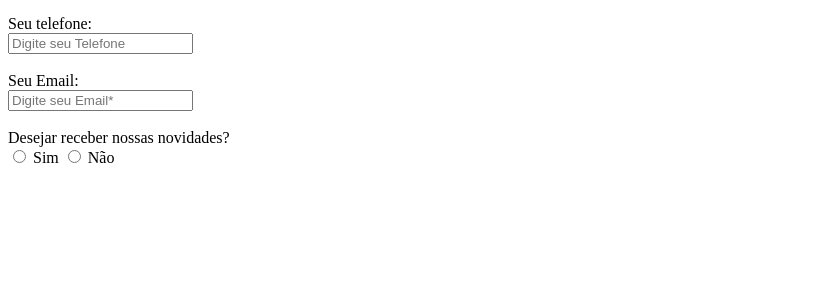
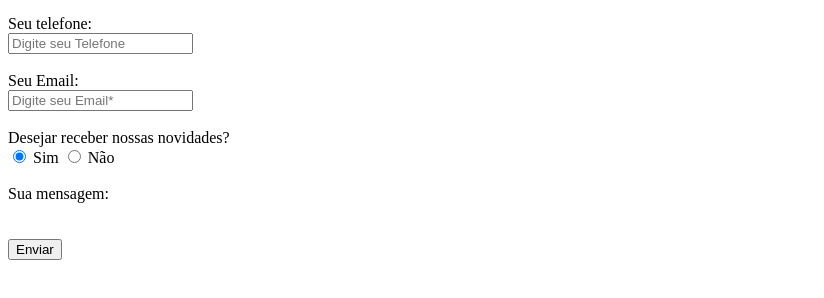
Before and after one commit to maria-julia-oliveira/correcaoAv12Tri, a plain HTML site: page index.html in a window 1280 px wide. Shown: the part 122-420 px from the top of the page, without its empty margins (0-824 px from the left). Drawn offline with Linux system fonts and the light colour scheme.

Commit message:
ccccccccc

```diff
--- a/index.html
+++ b/index.html
@@ -17,14 +17,13 @@
 <label for="email">Seu Email:</label><br/>
 <input type="email" id="email" placeholder="Digite seu Email*" required><br/></br/>
 <label for="sim">Desejar receber nossas novidades?</label><br/>
-<input type="radio" id="sim" value="sim" name="atualizacao">
+<input type="radio" id="sim" value="sim" name="atualizacao" checked>
 <label for="sim">Sim</label>
 <input type="radio" id="nao" value="nao" name="atualizacao">
 <label for="nao">Não</label><br/><br/>
-
-
-
-
+<label for="msg">Sua mensagem:</label><br/>
+<textared id="msg" placeholder="Mensagem*" cols="50" rows="20"></textared><br/><br/>
+<input type="submit" value="Enviar">
     </form>
 </body>
 </html>
```
